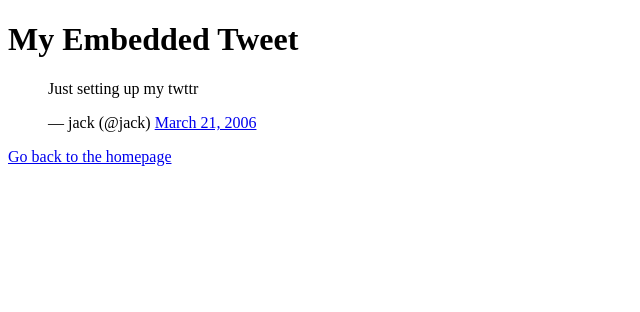
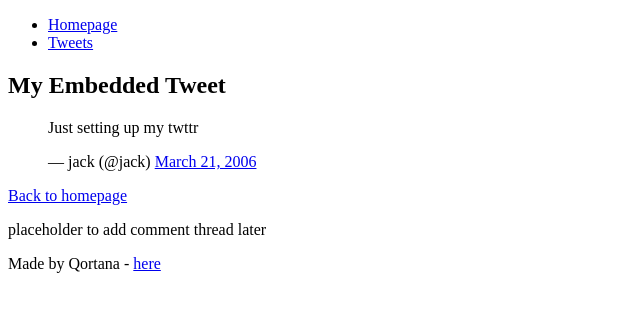
Before and after one commit to Qortana/My_First_Portfolio, a plain HTML site: page html_basic/tweets.html in a window 1280 px wide. Shown: the whole page, without its empty margins (0-640 px from the left). Drawn offline with Linux system fonts and the light colour scheme.

Commit message:
Add consistent structure with header, main, footer

```diff
--- a/html_basic/tweets.html
+++ b/html_basic/tweets.html
@@ -2,10 +2,19 @@
 <html lang="en">
 <head>
     <meta charset="UTF-8">
-    <title>My First Portfolio</title>
+    <title>My Tweets</title>
 </head>
 <body>
 
+    <header>
+        <ul>
+            <li><a href="index.html">Homepage</a></li>
+            <li><a href="tweets.html">Tweets</a></li>
+        </ul>
+    </header>
+
+    <main>
+        <article>
             <h1>My Embedded Tweet</h1>
 
             <!-- Embedded Tweet -->
@@ -15,9 +24,17 @@
             </blockquote>
             <script async src="https://platform.twitter.com/widgets.js" charset="utf-8"></script>
 
-    <p>
-        <a href="index.html">Go back to the homepage</a>
-    </p>
+            <p><a href="index.html">Back to homepage</a></p>
+        </article>
+
+        <aside>
+            <p>placeholder to add comment thread later</p>
+        </aside>
+    </main>
+
+    <footer>
+        <p>Made by Qortana - <a href="https://www.example.com" target="_blank">here</a></p>
+    </footer>
 
 </body>
 </html>
```
Also changed, not shown: html_basic/index.html (+20 -5 lines). Lines whose indentation alone changed are shown as unchanged.
